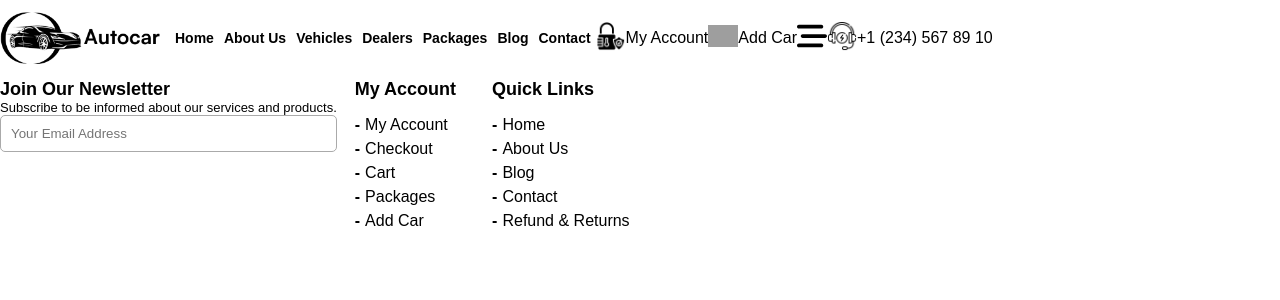
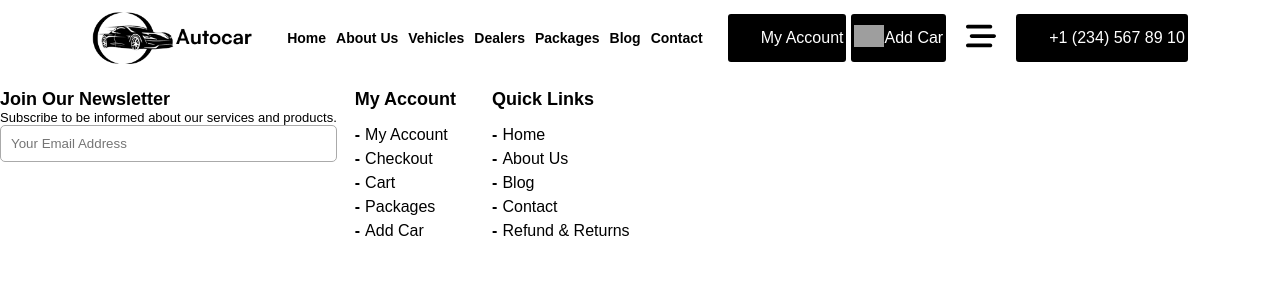
Before and after one commit to MatteoArt/proj-html-vuejs, a Vue app: page / in a window 1280 px wide. Shown: the top 300 px of the page. Built offline with nearby package versions, Linux system fonts and the light colour scheme; grey boxes are pictures that could not be loaded.

Commit message:
sistemo header

```diff
--- a/src/components/TheHeader.vue
+++ b/src/components/TheHeader.vue
@@ -31,7 +31,8 @@ export default {
             </div>
         </nav>
         <div class="card-container">
-            <div class="card" v-for="card in cards">
+            <div class="card" v-for="card in cards"
+            :class="{ 'card-black' : card.caption, 'card-white' : !card.caption}">
                 <div class="icon">
                     <img :src="getImgPath(card.icon)" :alt="card.icon">
                 </div>
@@ -49,16 +50,29 @@ export default {
 header {
     @include d-flex;
     align-items: center;
+    justify-content: center;
+    gap: 20px;
+    padding-bottom: 10px;
 }
 
 .card-container {
     @include d-flex;
+    gap: 5px;
 
     .card {
         @include d-flex;
         align-items: center;
+        padding: 7px 3px;
 
-
+    }
+    .card-black {
+        background-color: $color_secondary;
+        color: $color_primary;
+        border-radius: 3px;
+    }
+    .card-white {
+        padding-left: 15px;
+        padding-right: 15px;
     }
     .icon {
         width: 30px;
```
